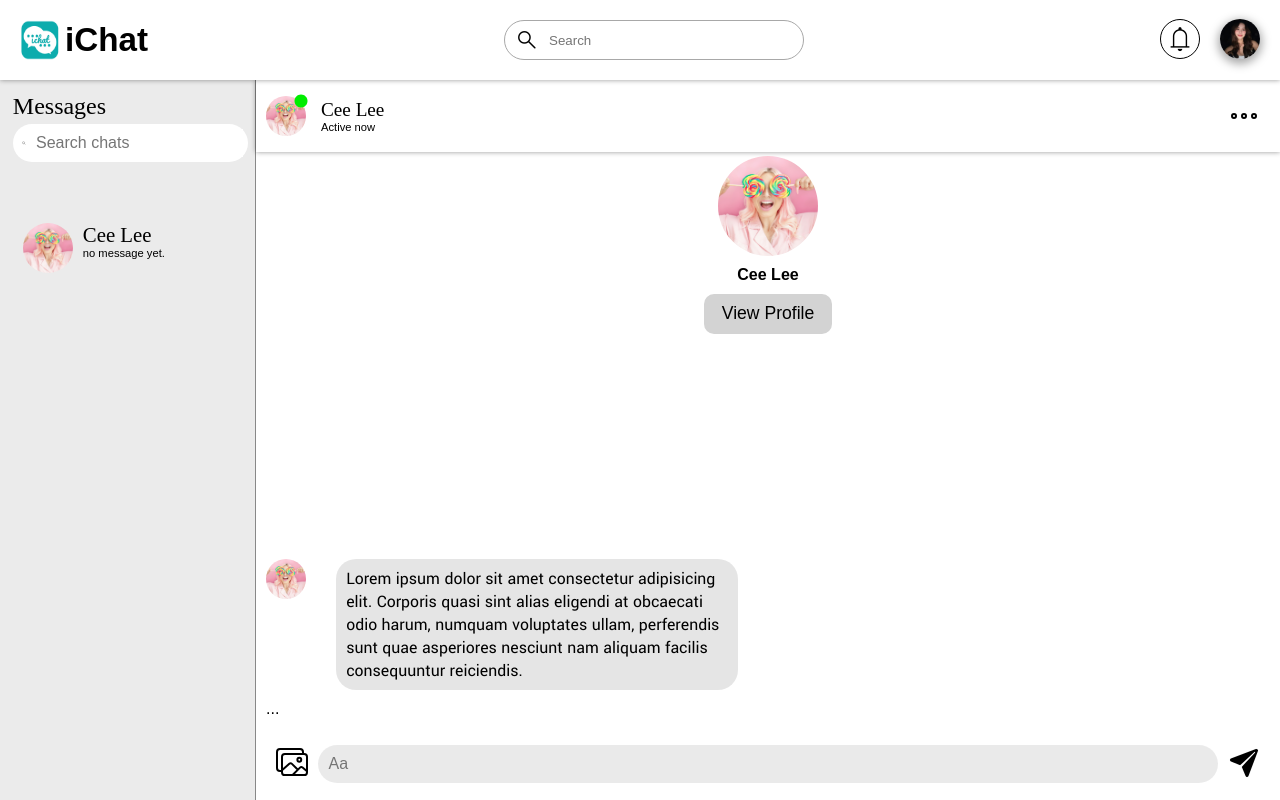
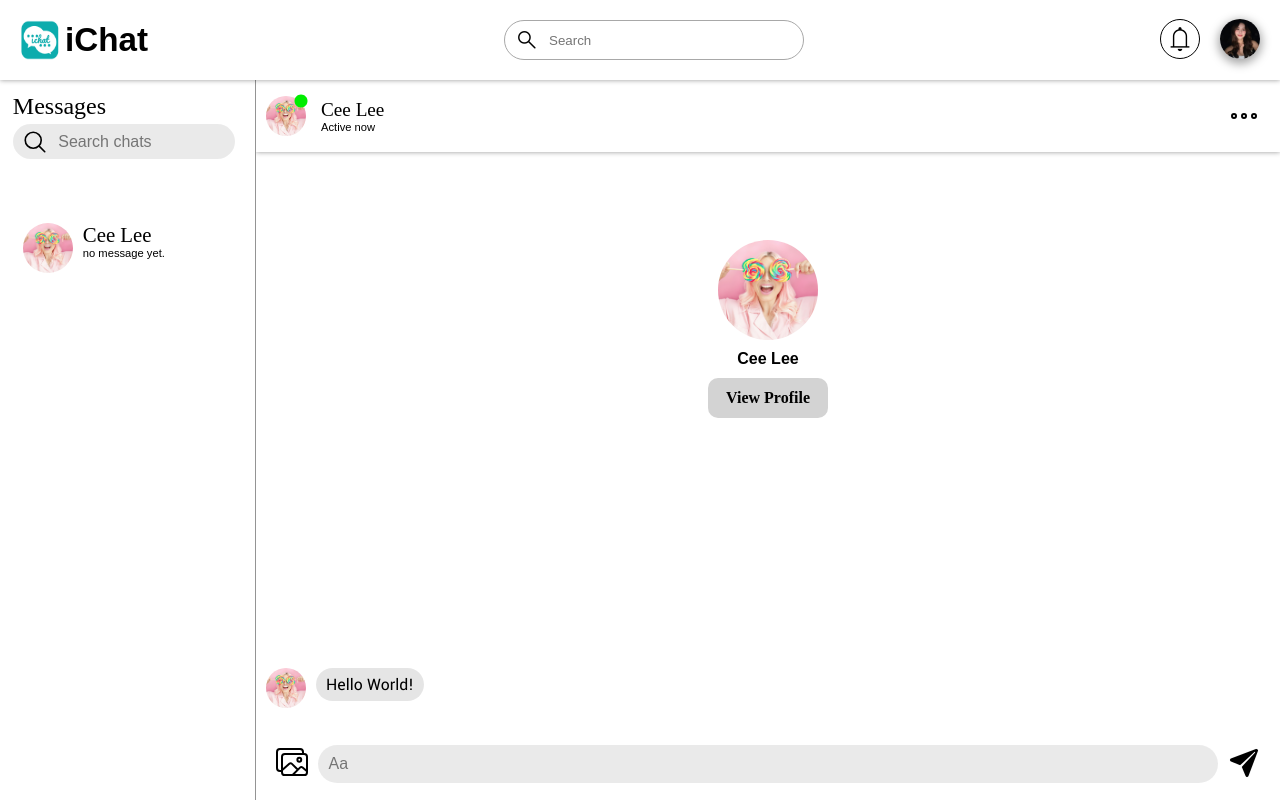
Before and after one commit to itsCell27/ichat_social_media, a PHP site: page /message.php in a window 1280 px wide. Run offline with PHP 8.4, Linux system fonts and the light colour scheme; some libraries are stand-ins or nearby versions; some web fonts are replaced.

Commit message:
updated message page

```diff
--- a/message.css
+++ b/message.css
@@ -62,6 +62,7 @@
 
 html, body {
 
+    position: relative;
     width: 100%;
     height: 100%;
     border: 0;
@@ -631,8 +647,10 @@
     flex-direction: column;
     z-index: 100;
     border-right: 1px solid #0000006b;
+    background: #fff;
     padding-top: 1%;
     padding-left: 1%;
+    padding-right: 1%;
 }
 
 .upper_chatheads {
@@ -652,7 +670,7 @@
 
     display: flex;
     padding: 2%;
-    background: #fff;
+    background: #00000015;
     border-radius: 30px;
     margin-top: 2%;
 }
@@ -660,13 +678,14 @@
 #chatheads_search_icon {
 
     margin-left: 5px;
-    font-size: 28px;
+    font-size: 26px;
     margin-right: 10px;
 }
 
 #search_chats {
-
+    width: 80%;
     font-size: 1rem;
+    background: none;
 }
 
 /* chatheads_users_group */
@@ -721,9 +740,16 @@
 
 /* chat_box */
 
+.chat_box_containner {
+
+    flex-grow: 1;
+    display: flex;
+    height: 100%;
+}
+
 .chat_box {
 
-    width: 80%;
+    flex-grow: 1;
     height: 100%;
     display: flex;
     flex-direction: column;
@@ -797,7 +823,7 @@
 .chat_box_conversation {
 
     width: 100%;
-    height: 80%;
+    flex-grow: 1;
     display: flex;
     flex-direction: column-reverse;
     overflow-y: auto;            /* Enable vertical scroll */
@@ -813,7 +839,7 @@
     flex-direction: column;
     align-items: center;
     gap: 10px;
-
+    margin-bottom: 250px;
     background: none;
 }
 
@@ -836,7 +862,7 @@
     height: fit-content;
     display: flex;
     justify-content: start;
-    margin-bottom: 1%;
+    margin-bottom: 10px;
 }
 
 #partner_chat_img {
@@ -847,6 +873,7 @@
 #partner_message {
 
     max-width: 40%;
+    height: max-content;
     display: flex;
     align-items: center;
     width: fit-content;
@@ -854,11 +881,11 @@
     white-space: normal;        /* Allow text to wrap to the next line */
     font-family: 'yantra';
     font-size: 1.1rem;
-    padding: 0.8%;
-    padding-left: 1%;
-    padding-right: 1%;
+    padding: 5px;
+    padding-left: 10px;
+    padding-right: 10px;
     background: #0000001a;
-    margin-left: 3%;
+    margin-left: 10px;
     border-radius: 20px;
 }
 
@@ -867,13 +894,14 @@
     display: flex;
     align-items: center;
     justify-content: center;
-    width: 16vh;
-    height: 2vh;
-    font-size: 1.1rem;
-    padding: 2%;
+    width: 120px;
+    height: 5px;
+    font-size: 1rem;
+    font-weight: 600;
+    font-family: 'yantra_light';
+    padding: 20px;
     background: #d3d3d3;
     border-radius: 10px;
-    margin-bottom: 225px;
 }
 
 #view_partner_profile:hover {
--- a/message.js
+++ b/message.js
@@ -41,15 +41,26 @@
 function toggleOption() {
 
     var optionDropdown = document.getElementById("optionDropdown");
-    var chatBox = document.getElementById("chatBox");
 
-    if (optionDropdown.classList.contains("show") && chatBox.classList.contains("shrink")) {
+    if (optionDropdown.classList.contains("show")) {
 
         optionDropdown.classList.remove("show");
-        chatBox.classList.remove("shrink");
     } else {
 
         optionDropdown.classList.add("show");
-        chatBox.classList.add("shrink");
     }
 }
+
+// delete conversation popup
+function deleteToggle() {
+
+    var deleteConversation = document.getElementById("deleteConversation");
+
+    if (deleteConversation.classList.contains("show")) {
+
+        deleteConversation.classList.remove("show");
+    } else {
+
+        deleteConversation.classList.add("show");
+    }
+}
--- a/message.php
+++ b/message.php
@@ -233,7 +233,11 @@
 
         </div>
 
+
         <!-- chat box -->
+        <div class="chat_box_containner">
+
+            <!-- main chat box -->
             <div class="chat_box" id="chatBox">
 
                 <div class="chat_box_navbar">
@@ -262,13 +266,13 @@
                                 </div>
                             <?php endfor; ?>
                         <?php else: ?>
-                        <p>...</p>
+
                         <?php endif; ?>
 
                         <!-- partner message -->
                         <div class="partner_chat_group">
                             <img id="partner_chat_img" width="40px" height="40px" src="profile_pic5.jpg">
-                        <p id="partner_message">Lorem ipsum dolor sit amet consectetur adipisicing elit. Corporis quasi sint alias eligendi at obcaecati odio harum, numquam voluptates ullam, perferendis sunt quae asperiores nesciunt nam aliquam facilis consequuntur reiciendis.</p>
+                            <p id="partner_message">Hello World!</p>
                         </div>
 
 
@@ -301,7 +305,7 @@
             </div>
 
             <!-- message option dropdown -->
-        <div class="message_opton_dropdown" id="optionDropdown">
+            <div class="message_option_dropdown" id="optionDropdown">
 
                 <div class="message_option_title">
                     <ion-icon id="option_close_button" name="close" onclick="toggleOption()"></ion-icon>
@@ -317,35 +321,52 @@
 
                     <div class="option_files">
 
-                    <!--
                         <div class="files_title_group">
                             <p class="files_title_name">Photos</p>
                             <ion-icon class="files_expand_btn" name="chevron-forward"></ion-icon>
                         </div>
 
                         <div class="files_content_group">
-                        <img class="files_sample" width="50px" height="50px" src="profile_pic1.jpg">
-                        <img class="files_sample" width="50px" height="50px" src="profile_pic2.jpg">
-                        <img class="files_sample" width="50px" height="50px" src="profile_pic3.jpg">
-                        <img class="files_sample" width="50px" height="50px" src="profile_pic4.jpg">
-                        <img class="files_sample" width="50px" height="50px" src="profile_pic5.jpg">
-                        <img class="files_sample" width="50px" height="50px" src="profile_pic8.jpg">
+                            <img class="files_sample" width="100px" height="100px" src="profile_pic1.jpg">
+                            <img class="files_sample" width="100px" height="100px" src="profile_pic2.jpg">
+                            <img class="files_sample" width="100px" height="100px" src="profile_pic3.jpg">
+                            <img class="files_sample" width="100px" height="100px" src="profile_pic4.jpg">
+                            <img class="files_sample" width="100px" height="100px" src="profile_pic5.jpg">
+                            <img class="files_sample" width="100px" height="100px" src="profile_pic6.jpg">
                         </div>
-                    -->
 
                     </div>
 
                     <div class="lower_option_group">
-                    <a class="red_option_btn">Delete conversation</a>
+                        <a class="red_option_btn" onclick="deleteToggle()">Delete conversation</a>
                         <a class="red_option_btn">Block</a>
                     </div>
 
                 </div>
             </div>
 
+        </div>
 
     </main>
 
+    <!-- delete conversation popup -->
+    <div class="delete_overlay" id="deleteConversation">
+        <form method="POST" class="delete_form">
+
+        <!-- hidden -->
+        <input type="submit" id="clear" name="clear" value="Clear Messages">
+
+        <ion-icon name="alert-circle-outline" class="alert_icon"></ion-icon>
+        <p class="delete_sure_text">Are you sure?</p>
+        <p class="delete_warning_text">Warning: This will permanently delete all messages in this conversation. This action cannot be undone.</p>
+
+        <div class="delete_btn_group">
+            <label class="delete_no" onclick="deleteToggle()">No</label>
+            <label class="delete_yes" for="clear" onclick="deleteToggle()">Yes</label>
+        </div>
+
+        </form>
+    </div>
 
 
 
```
Also changed, not shown: other parts of message.css (+142 -21 lines). Lines whose indentation alone changed are shown as unchanged.
